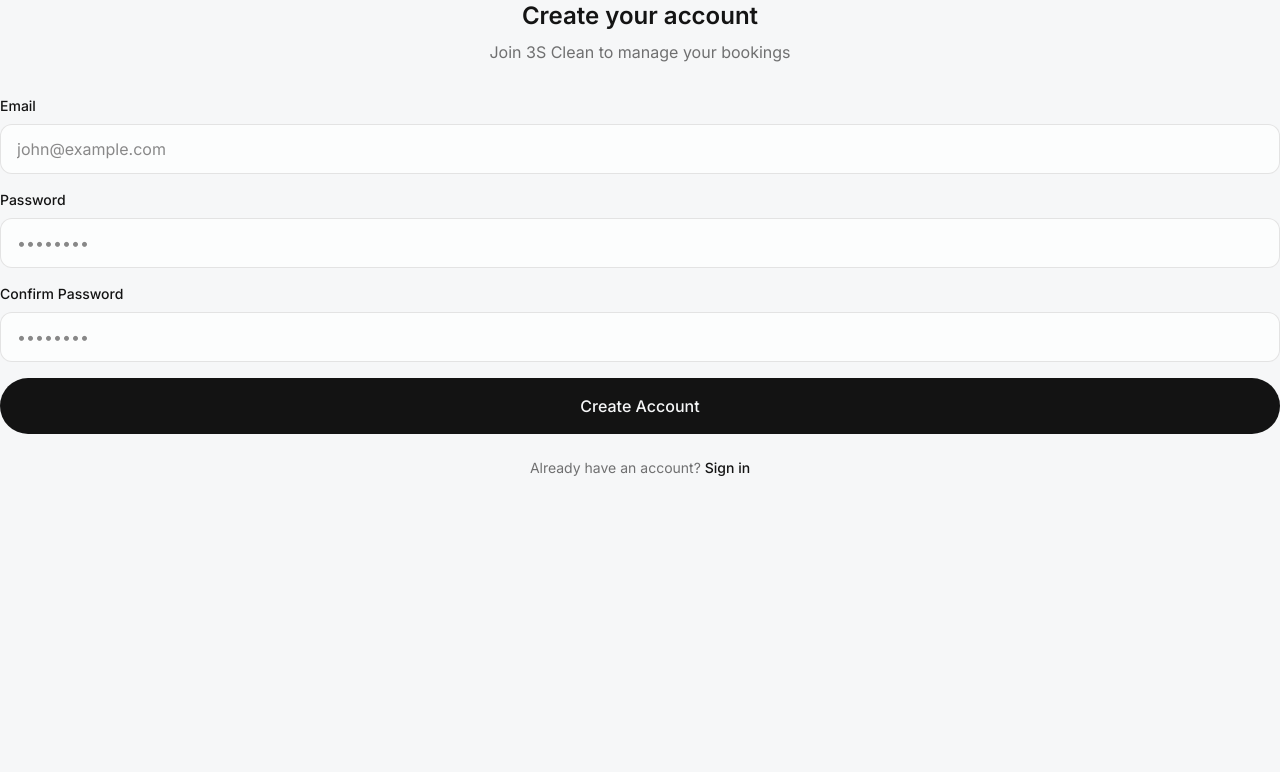
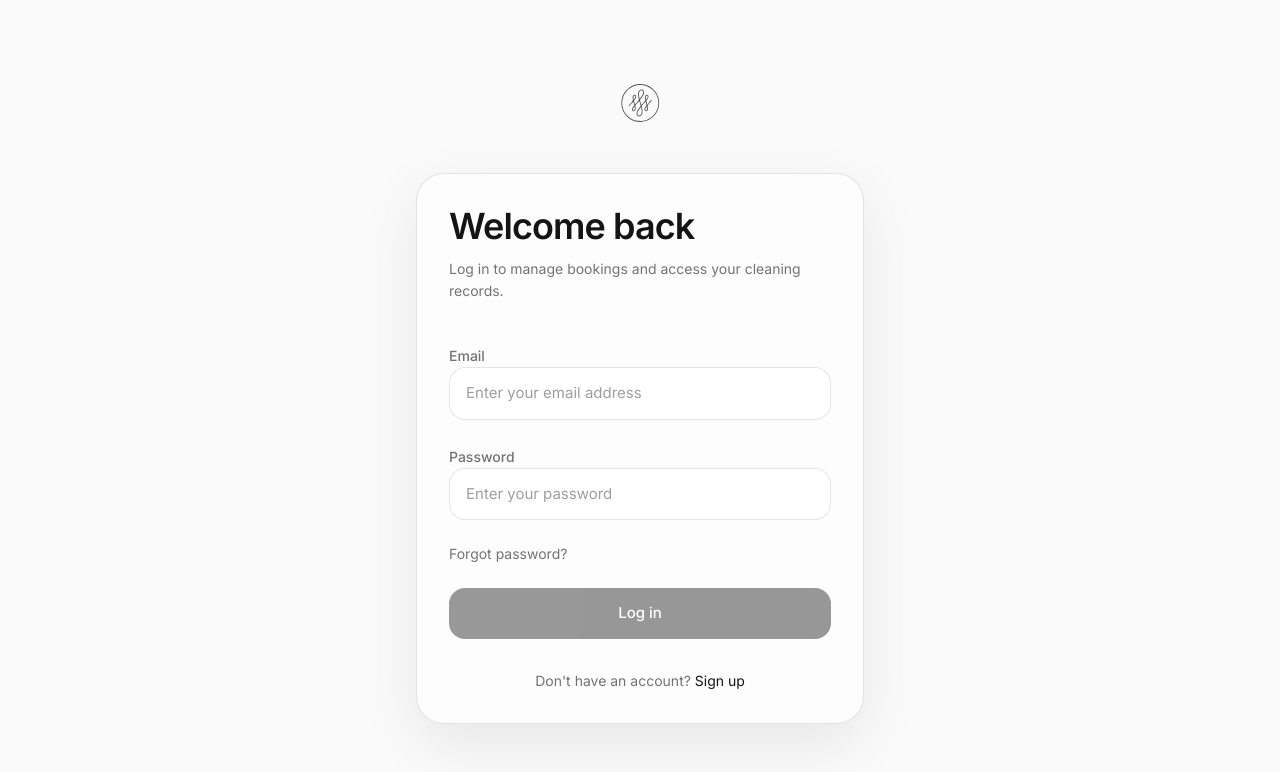
Before and after one commit to 3S-Clean/3s-clean-app, a Next.js app: page /login in a window 1280 px wide. Shown: the top 772 px of the page. Built offline with nearby package versions, Linux system fonts and the light colour scheme; no server answers.

Commit message:
feat: booking

```diff
--- a/app/(auth)/layout.tsx
+++ b/app/(auth)/layout.tsx
@@ -1,268 +1,40 @@
-"use client";
+import type { ReactNode } from "react";
+import { Suspense } from "react";
+import Link from "next/link";
+import { Logo } from "@/components/ui/Logo";
 
-import React, { useCallback, useEffect, useMemo, useState } from "react";
-import { useRouter, useSearchParams } from "next/navigation";
-import { createClient } from "@/lib/supabase/client";
-import { linkOrderToUser } from "@/lib/booking/actions";
-import { useBookingStore } from "@/lib/booking/store";
+export const viewport = {
+    themeColor: "#ffffff",
+};
 
-type Step = "register" | "verify";
+const WEBFLOW_URL = "https://s3-final.webflow.io/";
 
-export default function RegisterPage() {
-    const router = useRouter();
-    const sp = useSearchParams();
-    const { reset: resetBooking } = useBookingStore();
-
-    // поддерживаем оба варианта параметра, чтобы ничего не ломать
-    const pendingOrderToken = (sp.get("pendingOrder") ?? sp.get("token") ?? "").trim();
-    const prefillEmail = (sp.get("email") ?? "").trim();
-
-    const supabase = useMemo(() => createClient(), []);
-
-    const [email, setEmail] = useState(prefillEmail);
-    const [password, setPassword] = useState("");
-    const [confirmPassword, setConfirmPassword] = useState("");
-
-    const [isLoading, setIsLoading] = useState(false);
-    const [error, setError] = useState("");
-    const [step, setStep] = useState<Step>("register");
-
-    const doLinkAndRedirect = useCallback(async () => {
-        if (!pendingOrderToken) {
-            router.push("/account");
-            return;
-        }
-
-        try {
-            const orderId = await linkOrderToUser(pendingOrderToken); // ✅ string orderId
-            resetBooking();
-            router.replace(`/booking/success?orderId=${encodeURIComponent(orderId)}`); // ✅ orderId
-        } catch {
-            router.replace("/account/orders");
-        }
-    }, [pendingOrderToken, router, resetBooking]);
-
-    const handleRegister = async (e: React.FormEvent) => {
-        e.preventDefault();
-        setError("");
-
-        if (password !== confirmPassword) {
-            setError("Passwords do not match");
-            return;
-        }
-        if (password.length < 6) {
-            setError("Password must be at least 6 characters");
-            return;
-        }
-
-        setIsLoading(true);
-
-        try {
-            const { error: signUpError } = await supabase.auth.signUp({
-                email,
-                password,
-                options: {
-                    // можно оставить — не мешает. но на привязку мы НЕ полагаемся.
-                    data: { pending_order_token: pendingOrderToken || null },
-                },
-            });
-
-            if (signUpError) {
-                setError(signUpError.message);
-                setIsLoading(false);
-                return;
-            }
-
-            setStep("verify");
-        } catch {
-            setError("An error occurred. Please try again.");
-        }
-
-        setIsLoading(false);
-    };
-
-    const handleVerifiedClick = async () => {
-        setIsLoading(true);
-        setError("");
-
-        try {
-            const {
-                data: { user },
-            } = await supabase.auth.getUser();
-
-            if (!user) {
-                setError("Please verify your email first");
-                setIsLoading(false);
-                return;
-            }
-
-            await doLinkAndRedirect();
-        } catch {
-            setError("An error occurred. Please try again.");
-        }
-
-        setIsLoading(false);
-    };
-
-    // Авто-привязка в момент, когда пользователь подтвердил email и реально залогинился
-    useEffect(() => {
-        const { data } = supabase.auth.onAuthStateChange(async (event, session) => {
-            if (event === "SIGNED_IN" && session) {
-                await doLinkAndRedirect();
-            }
-        });
-
-        return () => {
-            data.subscription.unsubscribe();
-        };
-    }, [supabase, doLinkAndRedirect]);
-
-    if (step === "verify") {
-        return (
-            <div>
-                <div className="text-center mb-8">
-                    <div className="text-5xl mb-4">📧</div>
-                    <h1 className="text-2xl font-semibold mb-2">Check your email</h1>
-                    <p className="text-[color:var(--muted)]">
-                        We sent a verification link to <strong>{email}</strong>
-                    </p>
+export default function AuthLayout({ children }: { children: ReactNode }) {
+    return (
+        <main className="min-h-screen px-4 py-10 flex items-center justify-center bg-[#fafafa]">
+            <div className="w-full max-w-md">
+                <div className="mb-10 flex items-center justify-center">
+                    <Link
+                        href={WEBFLOW_URL}
+                        aria-label="Go to main website"
+                        className="inline-flex items-center justify-center cursor-pointer transition duration-200 ease-out text-black/70 hover:text-black/40 focus:outline-none focus-visible:outline-none"
+                    >
+                        <Logo className="h-14 w-14" />
+                    </Link>
                 </div>
 
-                <div
-                    className="rounded-xl p-4 mb-6"
-                    style={{
-                        background: "color-mix(in oklab, var(--primary) 10%, transparent)",
-                        border: "1px solid var(--border)",
-                    }}
-                >
-                    <p className="text-sm">
-                        Click the link in your email to verify your account. Your booking will be automatically saved to your account.
-                    </p>
+                <div className="rounded-[28px] border border-black/10 bg-white/55 backdrop-blur-xl shadow-[0_20px_60px_rgba(0,0,0,0.08)] p-8">
+                    <Suspense
+                        fallback={
+                            <div className="text-center">
+                                <div className="animate-pulse text-black/50">Loading…</div>
+                            </div>
+                        }
+                    >
+                        {children}
+                    </Suspense>
                 </div>
-
-                {pendingOrderToken && (
-                    <div
-                        className="rounded-xl p-4 mb-6"
-                        style={{
-                            background: "color-mix(in oklab, #22c55e 12%, transparent)",
-                            border: "1px solid var(--border)",
-                        }}
-                    >
-                        <p className="text-sm">
-                            ✓ Your booking is saved! It will appear in your order history after verification.
-                        </p>
-                    </div>
-                )}
-
-                <button
-                    onClick={handleVerifiedClick}
-                    disabled={isLoading}
-                    className="w-full py-4 rounded-full font-medium transition-all disabled:opacity-50"
-                    style={{ background: "var(--foreground)", color: "var(--background)" }}
-                >
-                    {isLoading ? "Checking..." : "I've verified my email"}
-                </button>
-
-                {error && <p className="mt-4 text-center text-sm text-red-600">{error}</p>}
-
-                <p className="mt-6 text-center text-sm text-[color:var(--muted)]">
-                    Didn&apos;t receive the email?{" "}
-                    <button
-                        onClick={() => setStep("register")}
-                        className="font-medium hover:underline"
-                        style={{ color: "var(--foreground)" }}
-                    >
-                        Try again
-                    </button>
-                </p>
             </div>
-        );
-    }
-
-    return (
-        <div>
-            <div className="text-center mb-8">
-                <h1 className="text-2xl font-semibold mb-2">Create your account</h1>
-                <p className="text-[color:var(--muted)]">
-                    {pendingOrderToken ? "Complete registration to save your booking" : "Join 3S Clean to manage your bookings"}
-                </p>
-            </div>
-
-            {pendingOrderToken && (
-                <div
-                    className="rounded-xl p-4 mb-6"
-                    style={{
-                        background: "color-mix(in oklab, #22c55e 12%, transparent)",
-                        border: "1px solid var(--border)",
-                    }}
-                >
-                    <p className="text-sm">✓ Your booking is ready! Create an account to save it to your order history.</p>
-                </div>
-            )}
-
-            <form onSubmit={handleRegister} className="space-y-4">
-                <div>
-                    <label className="block text-sm font-medium mb-2">Email</label>
-                    <input
-                        type="email"
-                        value={email}
-                        onChange={(e) => setEmail(e.target.value)}
-                        required
-                        className="w-full px-4 py-3 rounded-xl outline-none border"
-                        style={{ background: "var(--card)", borderColor: "var(--border)" }}
-                        placeholder="john@example.com"
-                    />
-                </div>
-
-                <div>
-                    <label className="block text-sm font-medium mb-2">Password</label>
-                    <input
-                        type="password"
-                        value={password}
-                        onChange={(e) => setPassword(e.target.value)}
-                        required
-                        minLength={6}
-                        className="w-full px-4 py-3 rounded-xl outline-none border"
-                        style={{ background: "var(--card)", borderColor: "var(--border)" }}
-                        placeholder="••••••••"
-                    />
-                </div>
-
-                <div>
-                    <label className="block text-sm font-medium mb-2">Confirm Password</label>
-                    <input
-                        type="password"
-                        value={confirmPassword}
-                        onChange={(e) => setConfirmPassword(e.target.value)}
-                        required
-                        className="w-full px-4 py-3 rounded-xl outline-none border"
-                        style={{ background: "var(--card)", borderColor: "var(--border)" }}
-                        placeholder="••••••••"
-                    />
-                </div>
-
-                {error && <p className="text-sm text-red-600">{error}</p>}
-
-                <button
-                    type="submit"
-                    disabled={isLoading}
-                    className="w-full py-4 rounded-full font-medium transition-all disabled:opacity-50"
-                    style={{ background: "var(--foreground)", color: "var(--background)" }}
-                >
-                    {isLoading ? "Creating account..." : "Create Account"}
-                </button>
-            </form>
-
-            <p className="mt-6 text-center text-sm text-[color:var(--muted)]">
-                Already have an account?{" "}
-                <a
-                    href={`/auth/login${pendingOrderToken ? `?pendingOrder=${encodeURIComponent(pendingOrderToken)}` : ""}`}
-                    className="font-medium hover:underline"
-                    style={{ color: "var(--foreground)" }}
-                >
-                    Sign in
-                </a>
-            </p>
-        </div>
+        </main>
     );
 }
```
